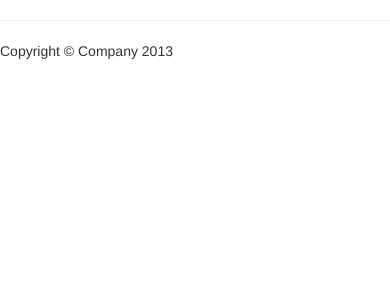
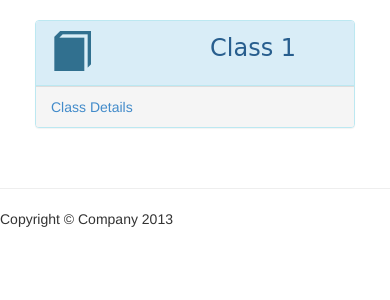
Before and after one commit to surajJha/projectx, a PHP site: page /projectx/views/admin/admin_dashboard.php in a window 390 px wide. Shown: the part 50-350 px from the top of the page. Run offline with PHP 8.4, Linux system fonts and the light colour scheme.

Commit message:
Merge origin/master changes in admin_dashboard.php for Panels

```diff
--- a/views/admin/admin_dashboard.php
+++ b/views/admin/admin_dashboard.php
@@ -14,6 +14,7 @@
 
         <!-- Add custom CSS here -->
         <link href="../../assets/css/sidebar.css" rel="stylesheet">
+        <!-- Custon panel color settings-->
 
     </head>
     <body>
@@ -57,9 +58,50 @@
 
                 </div>
 
+                <!--******************Dashboard content goes here*************-->
+                <div class="col-sm-8 col-sm-offset-1 main" >
+
+                    <div class="container">
+                        <div class="row">
+                            <div class="col-lg-3">
+                                <div class="panel panel-info">
+                                    <div class="panel-heading">
+
+                                        <div class="row">
+
+                                            <div class="col-xs-6 text-left">
+
+                                                <span class="glyphicon glyphicon-book" style="font-size: 40px">
+                                                </span>
+
+                                            </div>
+                                            <div class="col-xs-6 text-left" style="font-family: cursive; font-size: x-large; color: #285e8e">
+                                                Class  1
+                                            </div>
+                                            <!--<p style="font-family: cursive; font-size: x-large; color: #285e8e">-->
+                                        </div>
+
+                                    </div>
+                                    <a href="#">
+                                        <div class="panel-footer announcement-bottom">
+                                            <div class="row">
+                                                <div class="col-xs-6">
+                                                    Class Details
+                                                </div>
 
                                             </div>
                                         </div>
+                                    </a>
+                                </div>
+                            </div>
+                        </div>
+
+                    </div>
+                </div>
+            </div>
+        </div>
+
+
         <hr>
         <!-- Footer code goes here   -->
         <footer>
```
Lines whose indentation alone changed are shown as unchanged.
